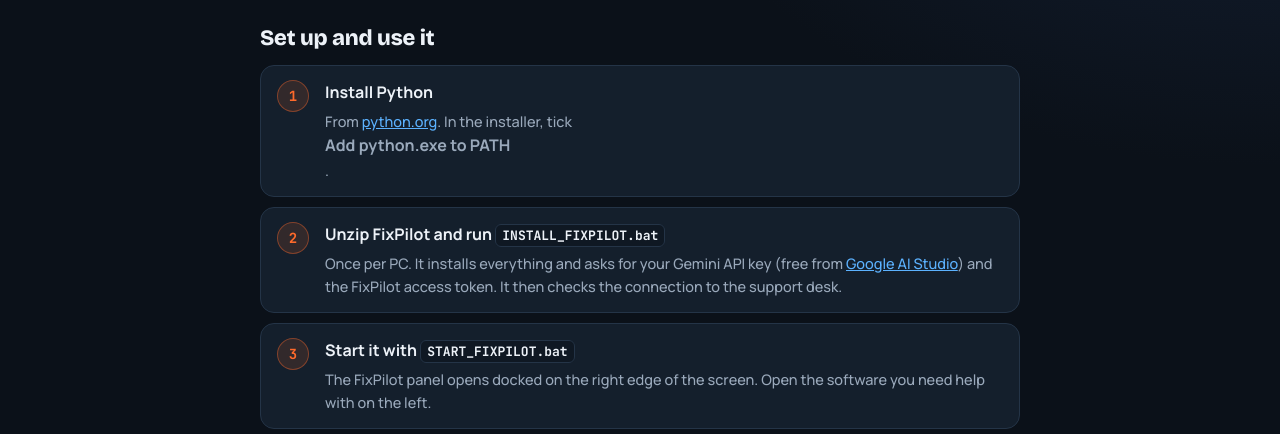
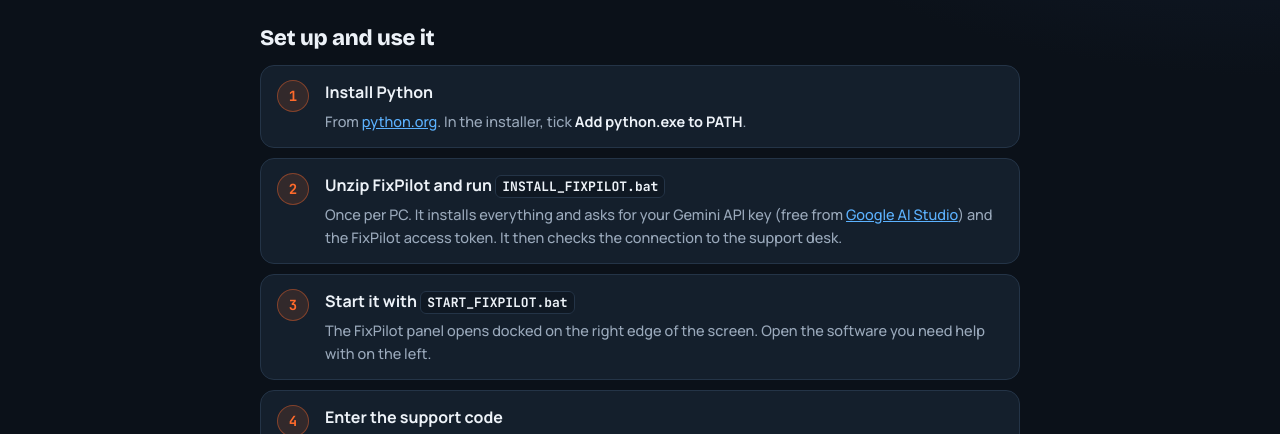
Before and after one commit to Aryanpandya01/fixpilot, a plain HTML site: page dashboard/get-app.html in a window 1280 px wide. Shown: the part 333-767 px from the top of the page. Drawn offline with nearby package versions, Linux system fonts and the light colour scheme.

Commit message:
Install page: keep bold words inline in sentences
Co-Authored-By: Claude Opus 5.5 <noreply@anthropic.com>

```diff
--- a/dashboard/get-app.html
+++ b/dashboard/get-app.html
@@ -52,6 +52,7 @@ h2 { font: 800 22px/1.2 var(--display); letter-spacing: -.01em; margin: 0 0 14px
   font: 800 14px var(--mono); color: var(--accent); background: var(--accent-soft); border: 1px solid rgba(255,106,43,.4); }
 .steps b { display: block; font-size: 16px; }
 .steps p { margin: 4px 0 0; color: var(--muted); font-size: 14.5px; }
+.steps p b, .why p b { display: inline; font-size: inherit; margin: 0; color: var(--ink); }  /* bold words inside a sentence stay inline */
 code { font: 600 13px var(--mono); background: var(--bg2); border: 1px solid var(--line); padding: 2px 6px; border-radius: 6px; color: var(--ink); overflow-wrap: anywhere; }
 
 .why { display: grid; grid-template-columns: repeat(auto-fit, minmax(210px, 1fr)); gap: 10px; }
```
